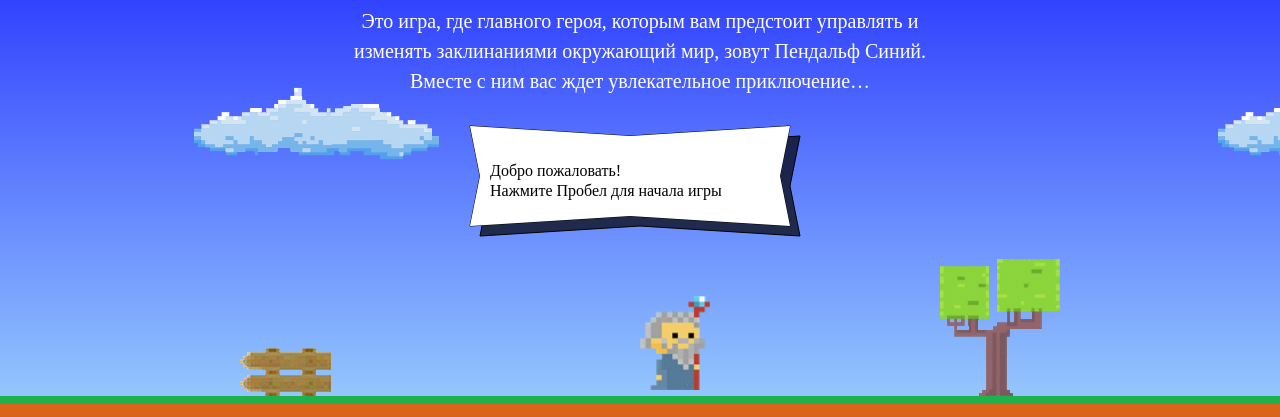
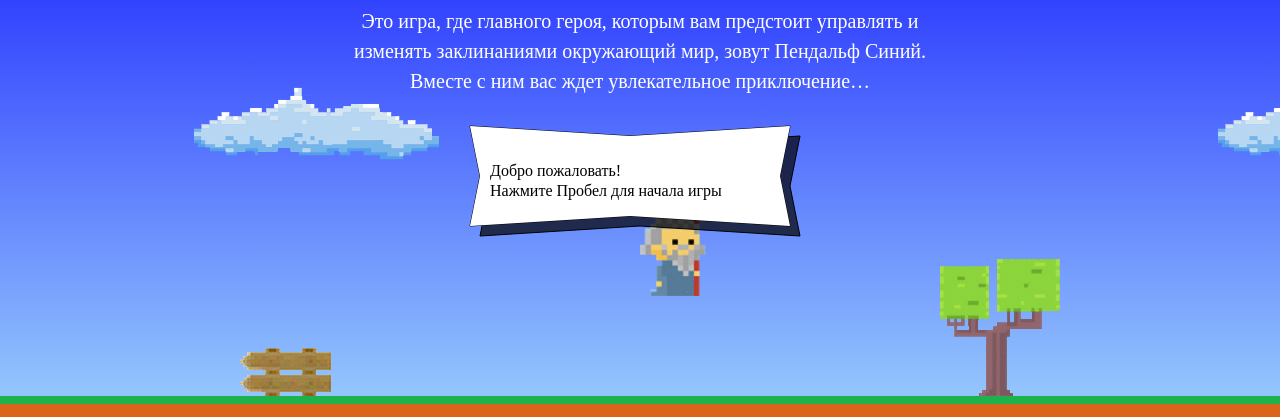
Before and after one commit to KuhniaDruggist/515537-code-and-magick-19, a website: page index.html in a window 1280 px wide. Shown: the part 203-620 px from the top of the page. Drawn offline with Linux system fonts and the light colour scheme; a web font is replaced by a local one.

Commit message:
Поправки в высоте появления мага с учетом его роста

```diff
--- a/index.html
+++ b/index.html
@@ -200,7 +200,7 @@
   }
 
   var getWizardY = function (height) {
-    return (height / 3) * 2;
+    return (height / 3 * 2) - getWizardHeight();
   }
 </script>
 <script src="js/game.js"></script>
```
